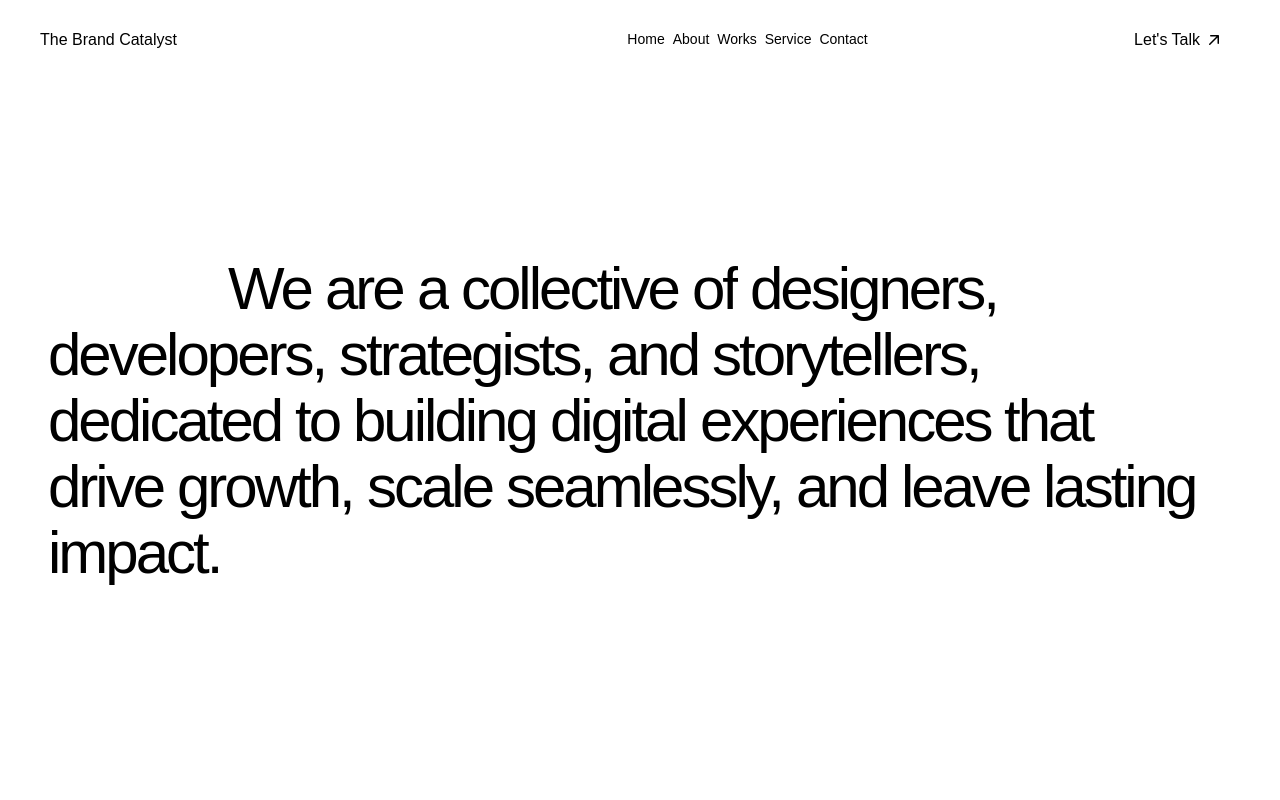
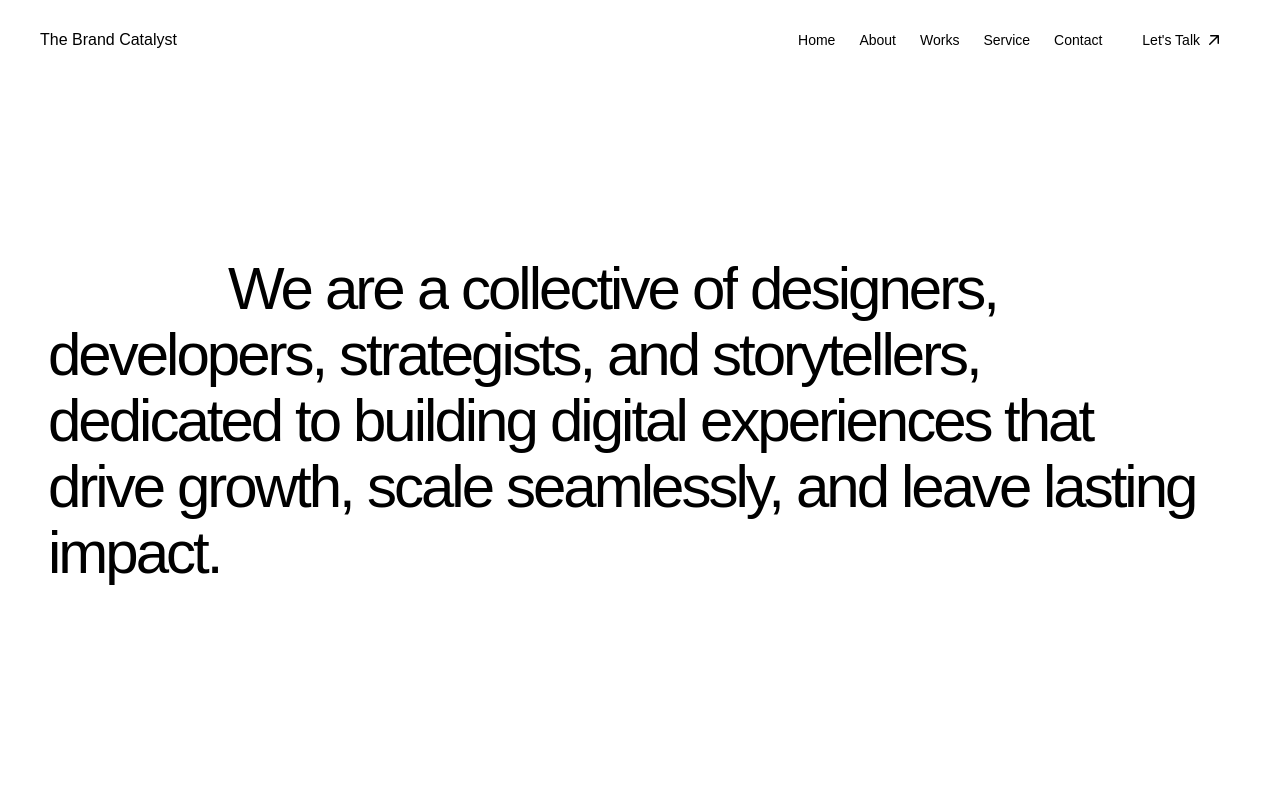
Before and after one commit to hussainxd01/zenvok, a Next.js app in the folder client/: page /about in a window 1280 px wide. Shown: the top 800 px of the page. Built offline with nearby package versions, Linux system fonts and the light colour scheme; a web font is replaced by a local one.

Commit message:
responsive

```diff
--- a/client/src/components/navbar.jsx
+++ b/client/src/components/navbar.jsx
@@ -1,5 +1,5 @@
 "use client";
-import { useEffect, useRef } from "react";
+import { useEffect, useRef, useState } from "react";
 import { usePathname } from "next/navigation";
 import Link from "next/link";
 import gsap from "gsap";
@@ -16,44 +16,35 @@ export default function Navbar({
   const textRef = useRef(null);
   const svgNavRef = useRef(null);
   const logoContainerRef = useRef(null);
+  const menuRef = useRef(null);
   const scrollTriggersRef = useRef([]);
+  const [menuOpen, setMenuOpen] = useState(false);
 
-  // Reset animations when route changes
+  // Reset animations on route change
   useEffect(() => {
-    // Clean up all ScrollTriggers
-    scrollTriggersRef.current.forEach((trigger) => {
-      if (trigger && trigger.kill) trigger.kill();
-    });
+    scrollTriggersRef.current.forEach((trigger) => trigger?.kill?.());
     scrollTriggersRef.current = [];
 
-    // Reset GSAP states
-    if (textRef.current) {
-      gsap.set(textRef.current, { y: 0, opacity: 1 });
-    }
-    if (svgNavRef.current) {
+    if (textRef.current) gsap.set(textRef.current, { y: 0, opacity: 1 });
+    if (svgNavRef.current)
       gsap.set(svgNavRef.current, { opacity: 0, y: "100%" });
-    }
 
-    // Force ScrollTrigger refresh
     ScrollTrigger.refresh();
   }, [pathname]);
 
   useEffect(() => {
     if (!navbarRef.current) return;
 
-    // Ensure navbar is visible
     gsap.set(navbarRef.current, { opacity: 1, y: 0 });
 
-    // Navbar slide-in animation on page load
     const navAnimation = gsap.from(navbarRef.current, {
       y: -50,
       opacity: 0,
       duration: 1,
       ease: "power2.out",
-      delay: 0.5, // Reduced delay
+      delay: 0.5,
     });
 
-    // Set initial styles for logo container and SVG
     if (logoContainerRef.current && textRef.current) {
       gsap.set(logoContainerRef.current, {
         overflow: "hidden",
@@ -74,12 +65,8 @@ export default function Navbar({
       });
     }
 
-    return () => {
-      if (navAnimation) {
-        navAnimation.kill();
-      }
-    };
-  }, [pathname]); // Re-run when pathname changes
+    return () => navAnimation.kill();
+  }, [pathname]);
 
   useEffect(() => {
     if (!textRef.current || !svgNavRef.current) return;
@@ -122,15 +109,37 @@ export default function Navbar({
     });
 
     return () => {
-      scrollTriggersRef.current.forEach((trigger) => {
-        if (trigger && trigger.kill) trigger.kill();
-      });
+      scrollTriggersRef.current.forEach((t) => t?.kill?.());
       scrollTriggersRef.current = [];
       ctx.revert();
     };
-  }, [pathname]); // Re-run when pathname changes
+  }, [pathname]);
 
-  // Determine navbar styling based on mode
+  // Animate mobile menu slide-in
+  useEffect(() => {
+    if (!menuRef.current) return;
+
+    if (menuOpen) {
+      gsap.fromTo(
+        menuRef.current,
+        { y: "-100%", opacity: 0 },
+        {
+          y: 0,
+          opacity: 1,
+          duration: 0.6,
+          ease: "power3.out",
+        }
+      );
+    } else {
+      gsap.to(menuRef.current, {
+        y: "-100%",
+        opacity: 0,
+        duration: 0.4,
+        ease: "power3.inOut",
+      });
+    }
+  }, [menuOpen]);
+
   const getNavbarStyle = () => {
     if (adaptiveMode) {
       return {
@@ -151,12 +160,13 @@ export default function Navbar({
   return (
     <section
       ref={navbarRef}
-      className="h-[80px] w-full fixed top-0 bg-transparent z-50 sm:px-10 flex items-center justify-between"
+      className="fixed top-0 left-0 w-full h-[80px] z-50 bg-transparent flex items-center justify-between px-2 sm:px-10"
       style={navbarStyle}
     >
-      <div className="logo-wrapper flex items-start gap-2">
+      {/* === Logo + Animated SVG === */}
+      <div className="flex items-center gap-2">
         <div ref={logoContainerRef} className="relative overflow-hidden">
-          <p ref={textRef} className="text whitespace-nowrap font-medium">
+          <p ref={textRef} className="text font-medium whitespace-nowrap">
             The Brand Catalyst
           </p>
           <svg
@@ -166,11 +176,9 @@ export default function Navbar({
             fill="none"
             xmlns="http://www.w3.org/2000/svg"
             preserveAspectRatio="xMidYMid meet"
-            style={{
-              width: "50%",
-              height: "100%",
-            }}
+            style={{ width: "50%", height: "100%" }}
           >
+            {/* Your original SVG paths remain untouched */}
             <path
               d="M0.0500007 196.5L113.8 56.5H0.0500007V3.99998H183.45V56.5L69.7 196.5H183.45V249H0.0500007V196.5Z"
               fill="currentColor"
@@ -199,46 +207,26 @@ export default function Navbar({
         </div>
       </div>
 
-      <div className="navigation-wrapper text-sm flex gap-2 ml-50">
-        <Link
-          href="/"
-          className="hover:opacity-70 transition-opacity"
-          prefetch={true}
-        >
+      {/* === Desktop Nav Links === */}
+      <div className="hidden md:flex items-center gap-6 text-sm">
+        <Link href="/" className="hover:opacity-70 transition-opacity">
           Home
         </Link>
-        <Link
-          href="/about"
-          className="hover:opacity-70 transition-opacity"
-          prefetch={true}
-        >
+        <Link href="/about" className="hover:opacity-70 transition-opacity">
           About
         </Link>
-        <Link
-          href="/works"
-          className="hover:opacity-70 transition-opacity"
-          prefetch={true}
-        >
+        <Link href="/works" className="hover:opacity-70 transition-opacity">
           Works
         </Link>
-        <Link
-          href="/service"
-          className="hover:opacity-70 transition-opacity"
-          prefetch={true}
-        >
+        <Link href="/service" className="hover:opacity-70 transition-opacity">
           Service
         </Link>
-        <Link
-          href="/contact"
-          className="hover:opacity-70 transition-opacity"
-          prefetch={true}
-        >
+        <Link href="/contact" className="hover:opacity-70 transition-opacity">
           Contact
         </Link>
-      </div>
 
         <div className="cursor-pointer px-4 py-2 flex gap-1 items-center transition-all duration-200 hover:mix-blend-difference">
-        Let's Talk
+          Let&apos;s Talk
           <svg
             xmlns="http://www.w3.org/2000/svg"
             viewBox="0 0 20 20"
@@ -252,6 +240,46 @@ export default function Navbar({
             />
           </svg>
         </div>
+      </div>
+
+      {/* === Mobile Menu Button === */}
+      <div className="md:hidden flex items-center">
+        <button
+          type="button"
+          onClick={() => setMenuOpen(!menuOpen)}
+          className="text-white bg-[#2e2e2e] px-4 py-2 text-sm rounded-sm active:scale-95 transition-all"
+        >
+          {menuOpen ? "Close" : "Menu"}
+        </button>
+      </div>
+
+      {/* === Mobile Menu Animated Dropdown === */}
+      <div
+        ref={menuRef}
+        className={`fixed left-0 top-[80px] w-full bg-black text-white flex flex-col items-start gap-6 px-6 py-6 border-t border-[#2d2d2d] md:hidden z-40 ${
+          menuOpen ? "pointer-events-auto" : "pointer-events-none"
+        }`}
+        style={{ transformOrigin: "top center" }}
+      >
+        <Link href="/" onClick={() => setMenuOpen(false)}>
+          Home
+        </Link>
+        <Link href="/about" onClick={() => setMenuOpen(false)}>
+          About
+        </Link>
+        <Link href="/works" onClick={() => setMenuOpen(false)}>
+          Works
+        </Link>
+        <Link href="/service" onClick={() => setMenuOpen(false)}>
+          Service
+        </Link>
+        <Link href="/contact" onClick={() => setMenuOpen(false)}>
+          Contact
+        </Link>
+        <button className="mt-2 text-sm opacity-70 hover:opacity-100 transition">
+          Let&apos;s Talk
+        </button>
+      </div>
     </section>
   );
 }
```
Lines whose indentation alone changed are shown as unchanged.
